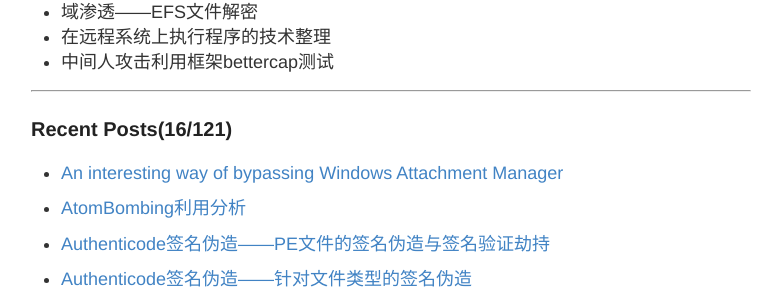
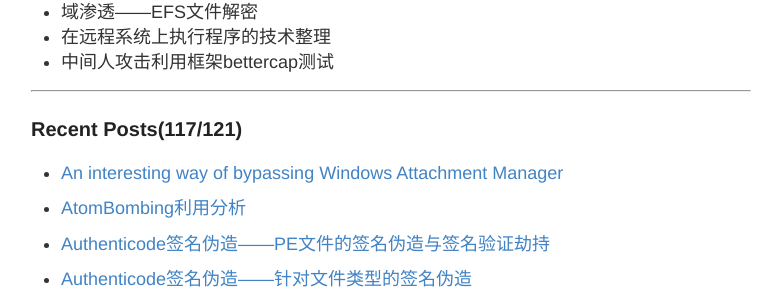
Before and after one commit to 3gstudent/backup-3gstudent.github.io, a Jekyll site: the page built from about.md, in a window 1280 px wide and 900 px high, scrolled down 1726 px. Shown: the part 142-444 px from the top of the window, without its empty margins (249-1018 px from the left). Built offline with Jekyll 4.4.1, drawn with Linux system fonts in a browser that asks for light colours.

Commit message:
Update about.md

```diff
--- a/about.md
+++ b/about.md
@@ -68,7 +68,7 @@ Github:   [3gstudent](https://github.com/3gstudent)
 
 ---
 
-### Recent Posts(16/121)
+### Recent Posts(117/121)
 
 -
  [An interesting way of bypassing Windows Attachment Manager](https://3gstudent.github.io/3gstudent.github.io/An-interesting-way-of-bypassing-Windows-Attachment-Manager/)
@@ -278,7 +278,7 @@ Github:   [3gstudent](https://github.com/3gstudent)
  [利用VSTO实现的office后门](https://3gstudent.github.io/3gstudent.github.io/%E5%88%A9%E7%94%A8VSTO%E5%AE%9E%E7%8E%B0%E7%9A%84office%E5%90%8E%E9%97%A8/)
 
 -
- 利用wmic调用xsl文件的分析与利用
+ [利用wmic调用xsl文件的分析与利用](https://3gstudent.github.io/3gstudent.github.io/%E5%88%A9%E7%94%A8wmic%E8%B0%83%E7%94%A8xsl%E6%96%87%E4%BB%B6%E7%9A%84%E5%88%86%E6%9E%90%E4%B8%8E%E5%88%A9%E7%94%A8/)
 
 -
  [内网安全——利用NSA Smbtouch批量检测内网](https://3gstudent.github.io/3gstudent.github.io/%E5%86%85%E7%BD%91%E5%AE%89%E5%85%A8-%E5%88%A9%E7%94%A8NSA-Smbtouch%E6%89%B9%E9%87%8F%E6%A3%80%E6%B5%8B%E5%86%85%E7%BD%91/)
```
